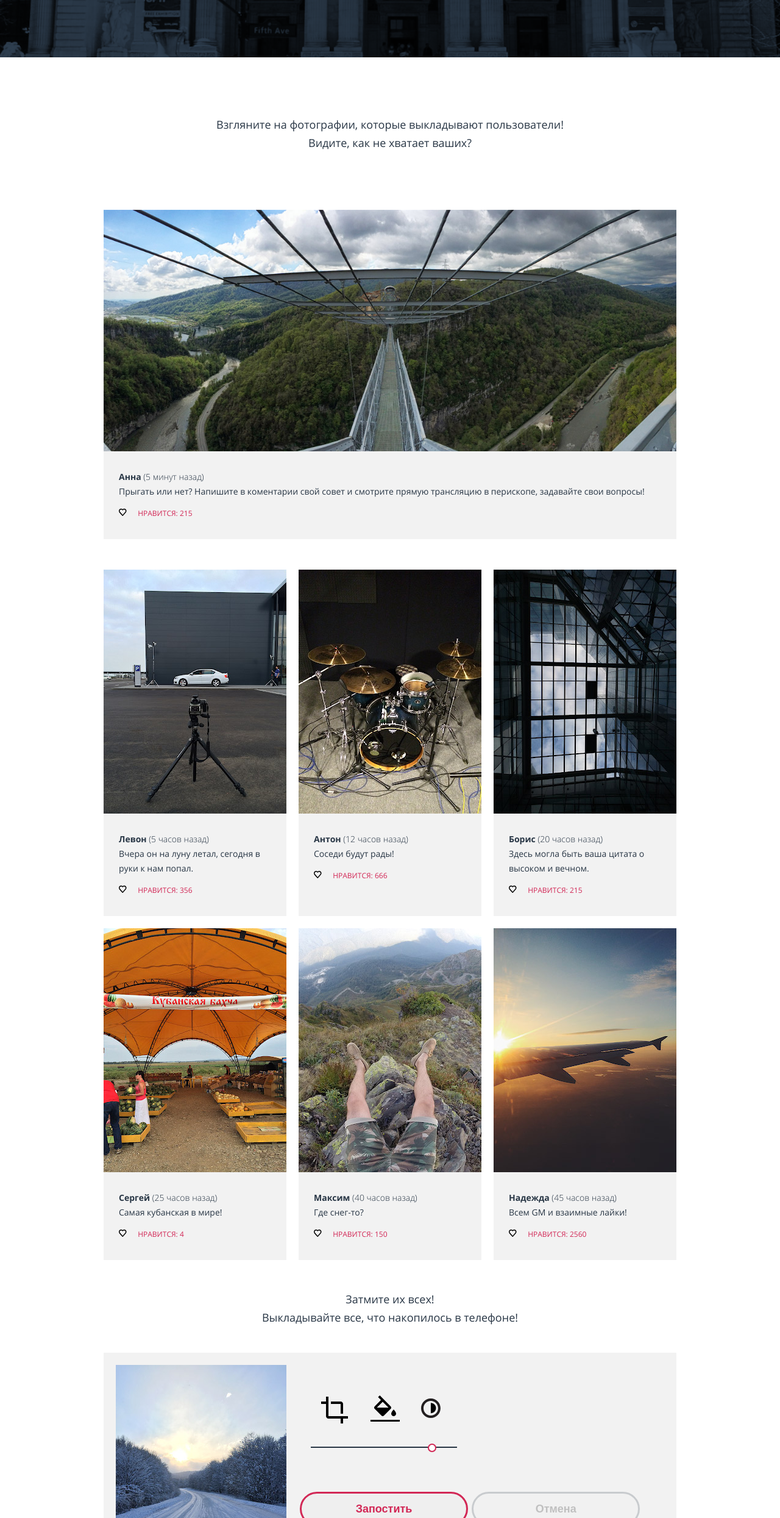
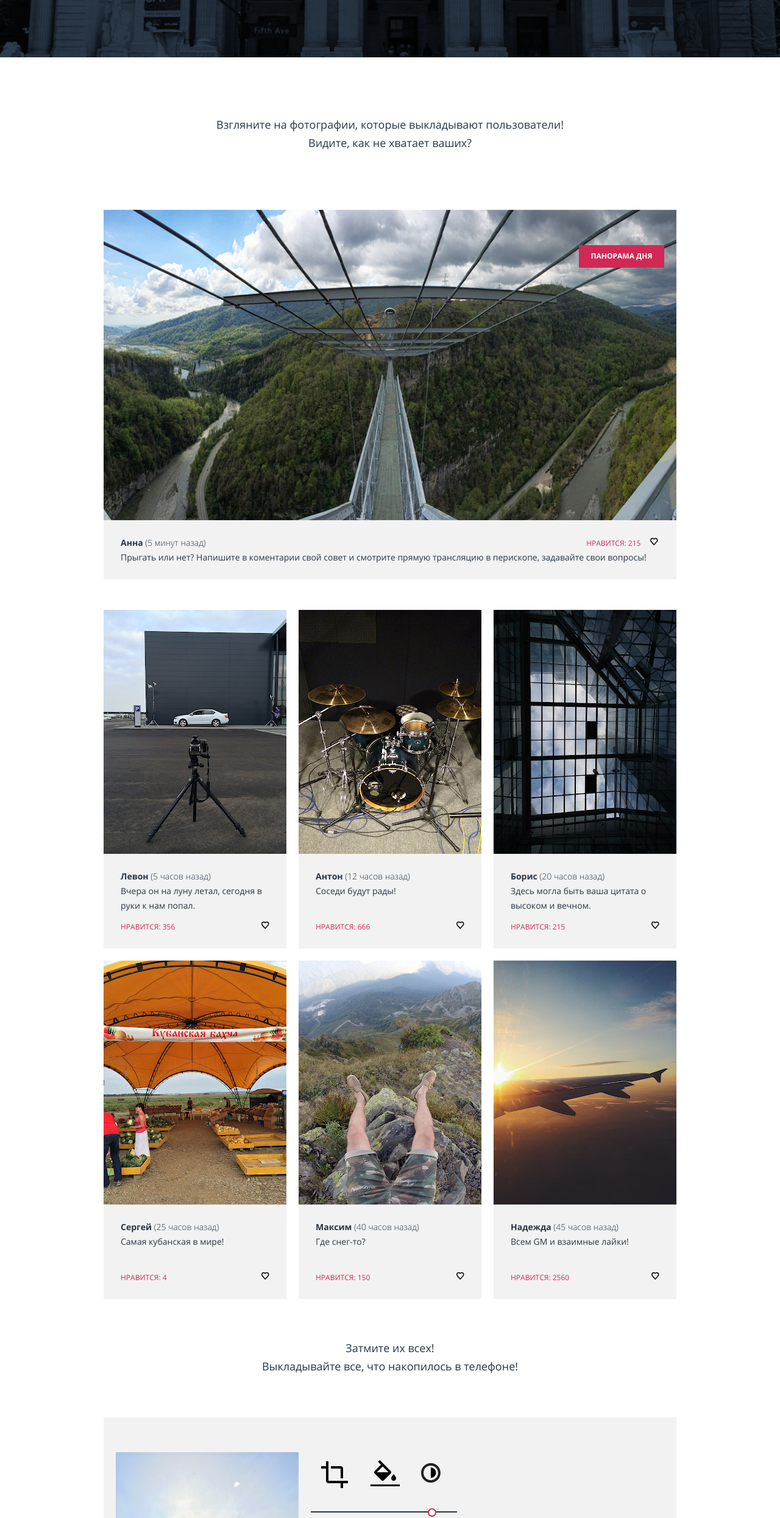
Before and after one commit to nattipro/294063-pink, a website: page source/photo.html in a window 1280 px wide. Shown: the part 311-2800 px from the top of the page at 61% size. Drawn offline with nearby package versions, Linux system fonts and the light colour scheme; files that its build step writes are made by us from their sources; files whose address does not match are found by name.

Commit message:
Pixel Perfect photo.html (планшет)

```diff
--- a/source/photo.html
+++ b/source/photo.html
@@ -59,14 +59,14 @@
 
 			<!--1-->
 			<article class="main-publications__card user-photo__hit">
-					<div class="user-photo__image">
+					<div class="user-photo__image user-photo__image--hit">
 						<picture>
 							<source media="(min-width: 960px)" srcset="img/panorama-desktop@1x.jpg 1x, img/panorama-desktop@2x.jpg 2x">
 							<source media="(min-width: 660px)" srcset="img/panorama-tablet@1x.jpg 1x, img/panorama-tablet@2x.jpg 2x">
 							<img src="../img/panorama-mobile@1x.jpg" srcset="img/panorama-mobile@2x.jpg 2x" alt="Панорама">
 						</picture>
 					</div>
-					<div class="user-photo__details details__hit">
+					<div class="details__hit">
 						<div class="user-photo__author">
 						<b class="user-photo__author-name">Анна</b>
 						<span class="user-photo__time">(5 минут назад)</span>
@@ -100,13 +100,13 @@
 						</picture>
 					</div>
 					<div class="user-photo__details">
+						<div class="user-photo__details-content">
 							<div class="user-photo__author">
 								<b class="user-photo__author-name">Левон</b>
 								<span class="user-photo__time">(5 часов назад)</span>
 							</div>
-						<p class="user-photo__text">
-							Вчера он на луну летал, сегодня в руки к нам попал.
-						</p>
+							<p class="user-photo__text">Вчера он на луну летал, сегодня в руки к нам попал.</p>
+						</div>
 						<div class="user-photo__like">
 							<button class="user-photo__button" type="button">
 								<svg version="1.0" id="Layer_1" xmlns="http://www.w3.org/2000/svg" xmlns:xlink="http://www.w3.org/1999/xlink" x="0px" y="0px" width="12.545px" height="11.99px" viewBox="521.939 473.064 12.545 11.99" enable-background="new 521.939 473.064 12.545 11.99" xml:space="preserve">
@@ -130,13 +130,13 @@
 						</picture>
 					</div>
 					<div class="user-photo__details">
+						<div class="user-photo__details-content">
 							<div class="user-photo__author">
 								<b class="user-photo__author-name">Антон</b>
 								<span class="user-photo__time">(12 часов назад)</span>
 							</div>
-						<p class="user-photo__text">
-							Соседи будут рады!
-						</p>
+							<p class="user-photo__text">Соседи будут рады!</p>
+						</div>
 						<div class="user-photo__like">
 							<button class="user-photo__button" type="button">
 								<svg version="1.0" id="Layer_1" xmlns="http://www.w3.org/2000/svg" xmlns:xlink="http://www.w3.org/1999/xlink" x="0px" y="0px" width="12.545px" height="11.99px" viewBox="521.939 473.064 12.545 11.99" enable-background="new 521.939 473.064 12.545 11.99" xml:space="preserve">
@@ -160,13 +160,13 @@
 						</picture>
 					</div>
 					<div class="user-photo__details">
+						<div class="user-photo__details-content">
 							<div class="user-photo__author">
 								<b class="user-photo__author-name">Борис</b>
 								<span class="user-photo__time">(20 часов назад)</span>
 							</div>
-						<p class="user-photo__text">
-							Здесь могла быть ваша цитата о высоком и вечном.
-						</p>
+							<p class="user-photo__text">Здесь могла быть ваша цитата о высоком и вечном.</p>
+						</div>
 						<div class="user-photo__like">
 							<button class="user-photo__button" type="button">
 								<svg version="1.0" id="Layer_1" xmlns="http://www.w3.org/2000/svg" xmlns:xlink="http://www.w3.org/1999/xlink" x="0px" y="0px" width="12.545px" height="11.99px" viewBox="521.939 473.064 12.545 11.99" enable-background="new 521.939 473.064 12.545 11.99" xml:space="preserve">
@@ -190,13 +190,13 @@
 						</picture>
 					</div>
 					<div class="user-photo__details">
+						<div class="user-photo__details-content">
 							<div class="user-photo__author">
 								<b class="user-photo__author-name">Сергей</b>
 								<span class="user-photo__time">(25 часов назад)</span>
 							</div>
-						<p class="user-photo__text">
-							Самая кубанская в мире!
-						</p>
+							<p class="user-photo__text">Самая кубанская в мире!</p>
+						</div>
 						<div class="user-photo__like">
 							<button class="user-photo__button" type="button">
 								<svg version="1.0" id="Layer_1" xmlns="http://www.w3.org/2000/svg" xmlns:xlink="http://www.w3.org/1999/xlink" x="0px" y="0px" width="12.545px" height="11.99px" viewBox="521.939 473.064 12.545 11.99" enable-background="new 521.939 473.064 12.545 11.99" xml:space="preserve">
@@ -220,13 +220,13 @@
 						</picture>
 					</div>
 					<div class="user-photo__details">
+						<div class="user-photo__details-content">
 							<div class="user-photo__author">
 								<b class="user-photo__author-name">Максим</b>
 								<span class="user-photo__time">(40 часов назад)</span>
 							</div>
-						<p class="user-photo__text">
-							Где снег-то?
-						</p>
+							<p class="user-photo__text">Где снег-то?</p>
+						</div>
 						<div class="user-photo__like">
 							<button class="user-photo__button" type="button">
 								<svg version="1.0" id="Layer_1" xmlns="http://www.w3.org/2000/svg" xmlns:xlink="http://www.w3.org/1999/xlink" x="0px" y="0px" width="12.545px" height="11.99px" viewBox="521.939 473.064 12.545 11.99" enable-background="new 521.939 473.064 12.545 11.99" xml:space="preserve">
@@ -250,13 +250,13 @@
 						</picture>
 					</div>
 					<div class="user-photo__details">
+						<div class="user-photo__details-content">
 							<div class="user-photo__author">
 								<b class="user-photo__author-name">Надежда</b>
 								<span class="user-photo__time">(45 часов назад)</span>
 							</div>
-						<p class="user-photo__text">
-							Всем GM и взаимные лайки!
-						</p>
+							<p class="user-photo__text">Всем GM и взаимные лайки!</p>
+						</div>
 						<div class="user-photo__like">
 							<button class="user-photo__button" type="button">
 								<svg version="1.0" id="Layer_1" xmlns="http://www.w3.org/2000/svg" xmlns:xlink="http://www.w3.org/1999/xlink" x="0px" y="0px" width="12.545px" height="11.99px" viewBox="521.939 473.064 12.545 11.99" enable-background="new 521.939 473.064 12.545 11.99" xml:space="preserve">
@@ -280,7 +280,11 @@
 				Сделать и запостить публикацию
 				</h2>
 				<div class="upload__image">
-					<img src="../img/photo-road-mobile@1x.jpg" width="280" height="364" alt="Новое фото">
+					<picture>
+						<source media="(min-width: 960px)" srcset="../img/photo-road-desktop@1x.jpg 1x, img/photo-road-desktop@2x.jpg 2x">
+            			<source media="(min-width: 660px)" srcset="../img/photo-road-tablet@1x.jpg 1x, img/photo-road-tablet@2x.jpg 2x">
+						<img src="../img/photo-road-mobile@1x.jpg" srcset="img/photo-road-mobile@2x.jpg 2x" alt="Новое фото">
+					</picture>
 				</div>
 				<div class="upload-controls__wrapper">
 					<fieldset class="upload__controls">
--- a/source/sass/blocks/main-publications.scss
+++ b/source/sass/blocks/main-publications.scss
@@ -16,6 +16,8 @@
 }
 
 .user-photo__hit {
+	position: relative;
+
 	@media(min-width: $tablet-width) {
 		margin-bottom: 50px;
 	}
@@ -52,8 +54,34 @@
 	}
 }
 
-.user-photo__image {
-	overflow: hidden;
+.user-photo__image--hit::before {
+	content: "панорама дня";
+  display: block;
+  position: absolute;
+  z-index: 11;
+  width: 140px;
+  height: 31px;
+  font-family: "Open Sans", "Arial", sans-serif;
+  font-size: 12px;
+  font-weight: 700;
+  line-height: 24px;
+  color: $white;
+  text-transform: uppercase;
+  background-color: $red;
+  right: 20px;
+  text-align: center;
+  padding-top: 6px;
+
+  @media(min-width: $tablet-width) {
+  	top: 58px;
+  }
+}
+
+.user-photo__image--hit img{
+	@media(min-width: $tablet-width) {
+		height: 509px;
+		overflow: hidden;
+	}
 }
 
 .user-photo__image img{
@@ -67,13 +95,28 @@
 	background-color: $grey;
 
 	@media(min-width: $tablet-width) {
-		padding: 30px 25px;
+		min-height: 117px;
+		padding: 25px 28px;
+		padding-bottom: 13px;
 		flex-grow: 1;
+		display: flex;
+		flex-direction: column;
+		justify-content: space-between;
 	}
 }
 
 .details__hit {
 	margin: 0 20px;
+	padding: 19px;
+	font-size: 14px;
+	line-height: 24px;
+	background-color: $grey;
+
+	@media(min-width: $tablet-width) {
+		position: relative;
+		padding: 25px 28px;
+		padding-bottom: 13px;
+	}
 
 	@media(min-width: $desktop-width) {
 		margin: 0;
@@ -93,20 +136,43 @@
 	margin-bottom: 11px;
 }
 
+.user-photo__like {
+	@media(min-width: $tablet-width) {
+		display: flex;
+		flex-direction: row-reverse;
+		justify-content: space-between;
+	}
+}
+
+.details__hit .user-photo__like {
+	@media(min-width: $tablet-width) {
+		position: absolute;
+		top: 26px;
+		right: 30px;
+	}
+}
+
 .user-photo__button {
+	height: 21px;
 	padding: 0;
 	text-decoration: none;
 	border: none;
 	outline: none;
-	background-color: $grey;
+	background-color: transparent;
 	cursor: pointer;
 }
 
 .user-photo__like-count {
 	padding-left: 15px;
+	padding-right: 16px;
 	font-size: 12px;
 	text-transform: uppercase;
 	color: $red;
+
+	@media(min-width: $tablet-width) {
+		padding-left: 0;
+		padding-bottom: 10px;
+	}
 }
 
 .main-publications__text {
@@ -117,6 +183,8 @@
 	line-height: 30px;
 
 	@media(min-width: $tablet-width) {
+		margin-top: 34px;
+		margin-bottom: 58px;
 		font-size: 18px;
 	}
 }
--- a/source/sass/blocks/upload.scss
+++ b/source/sass/blocks/upload.scss
@@ -15,6 +15,13 @@
 	@media(min-width: $tablet-width) {
 		width: 300px;
 		height: 400px;
+		margin-top: 37px;
+	}
+}
+
+.upload__image img {
+	@media(min-width: $tablet-width) {
+		max-width: none;
 	}
 }
 
```
Also changed, not shown: package.json (+22 -4 lines), 1 other file. Lines whose indentation alone changed are shown as unchanged.
